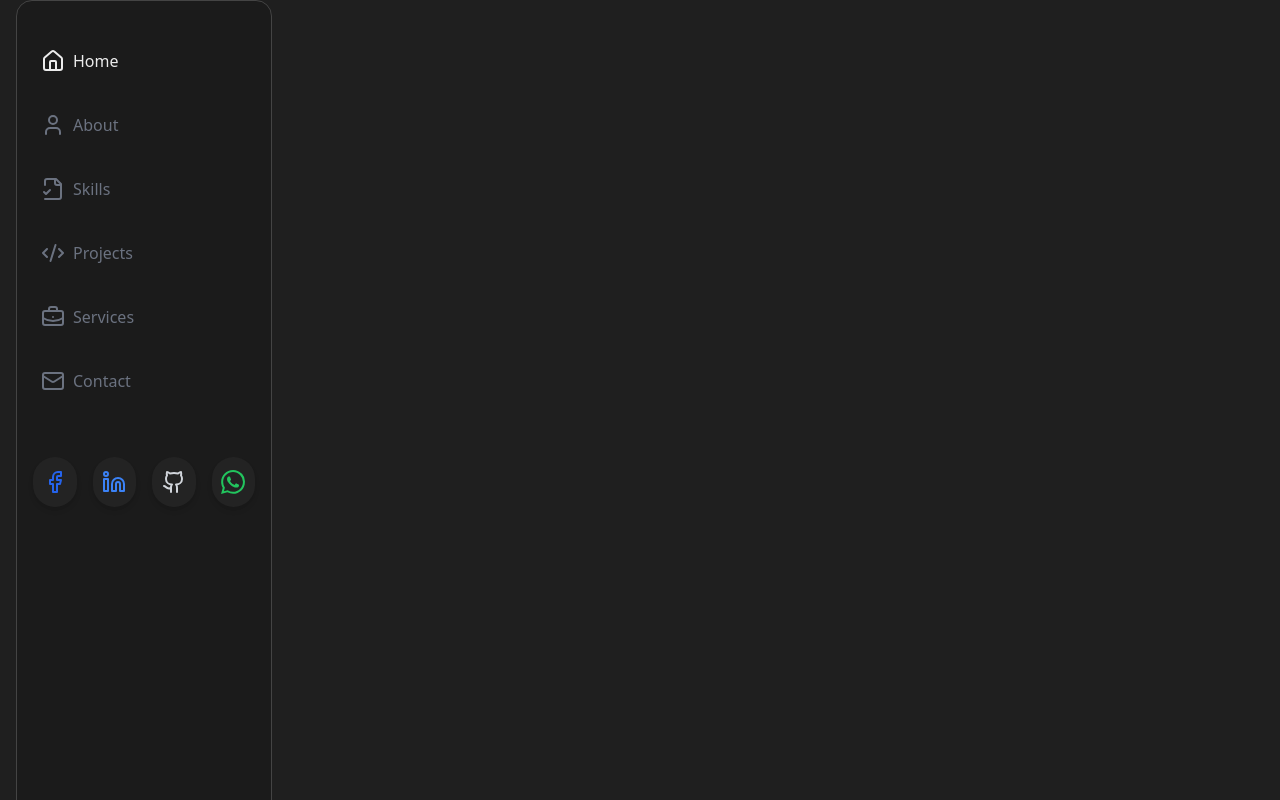
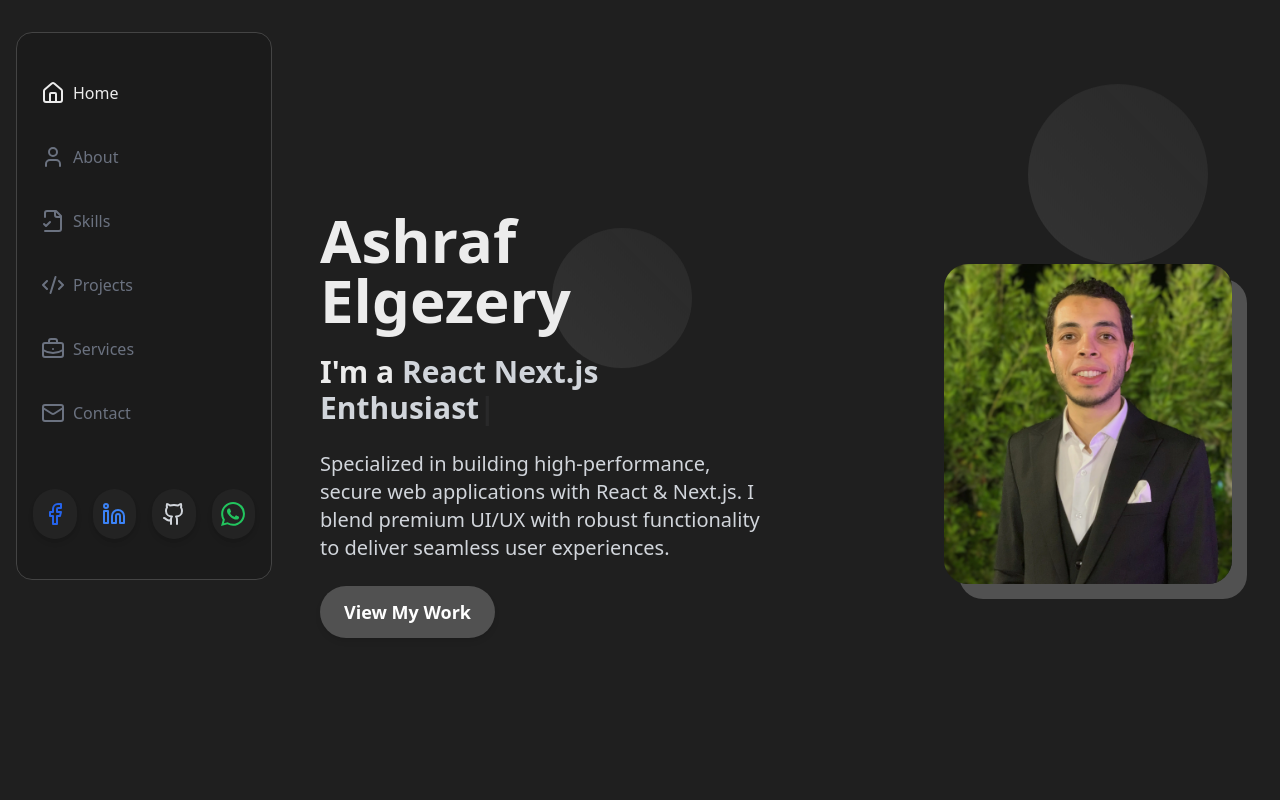
Before and after one commit to ashraf-walid/Ashraf-Portfolio, a Next.js app: page / in a window 1280 px wide. Shown: the top 800 px of the page. Built offline with nearby package versions, Linux system fonts and the light colour scheme; no server answers; the database is empty.

Commit message:
Fixed! The issue was that ClientWrapper

```diff
--- a/public/sw.js
+++ b/public/sw.js
@@ -1,7 +1,7 @@
 // A unique cache name per build. Using Date.now() forces a fresh cache
 // every time you deploy a new version of the app.
 
-const CACHE_VERSION = "v1.1.0";
+const CACHE_VERSION = "v1.1.2";
 const CACHE_NAME = `portfolio-cache-${CACHE_VERSION}`;
 
 
--- a/src/app/layout.js
+++ b/src/app/layout.js
@@ -2,6 +2,7 @@ import "./globals.css";
 import SideMenu from "../components/SideMenu";
 import ScrollToTop from "../components/scroll";
 import ClientWrapper from "@/components/ClientWrapper";
+
 export const metadata = {
   title: "Ashraf Elgezery | Frontend Developer",
   description:
--- a/src/components/ClientWrapper.js
+++ b/src/components/ClientWrapper.js
@@ -50,7 +50,7 @@ export default function ClientWrapper({ children }) {
     }, []);
 
   return (
-    <div>
+    <>
       {updateAvailable && updateInfo && (
         <UpdateNotification
           updateInfo={updateInfo}
@@ -58,6 +58,6 @@ export default function ClientWrapper({ children }) {
         />
       )}
       {children}
-    </div>
+    </>
   );
 }
--- a/src/components/UpdateNotification.jsx
+++ b/src/components/UpdateNotification.jsx
@@ -1,7 +1,5 @@
 // src/components/UpdateNotification.jsx
 "use client";
-
-// import PrimaryButton from "./ui/PrimaryButton";
 
 export default function UpdateNotification({ updateInfo, onDismiss }) {
   const handleUpdate = () => {
```
